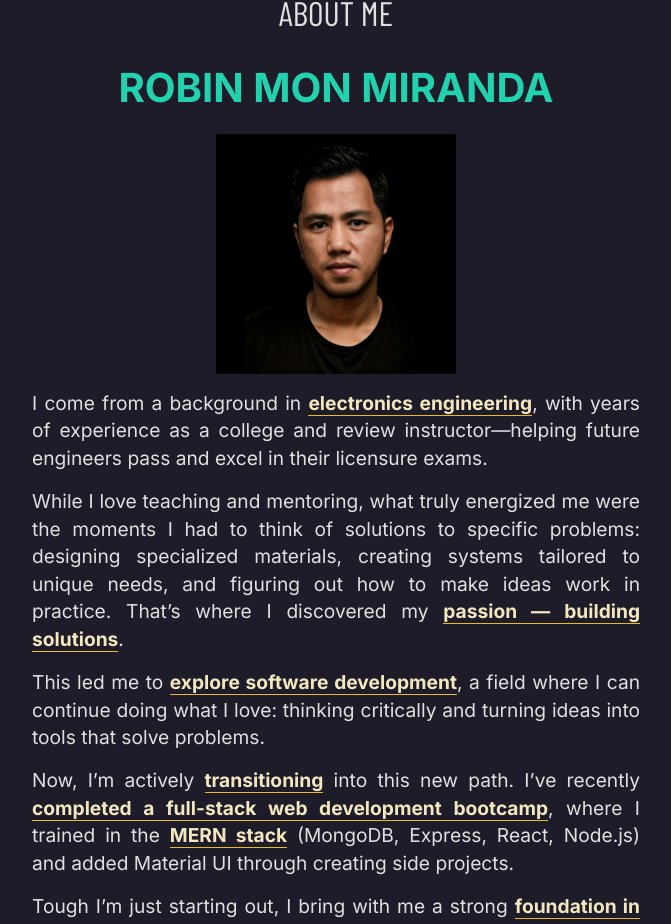
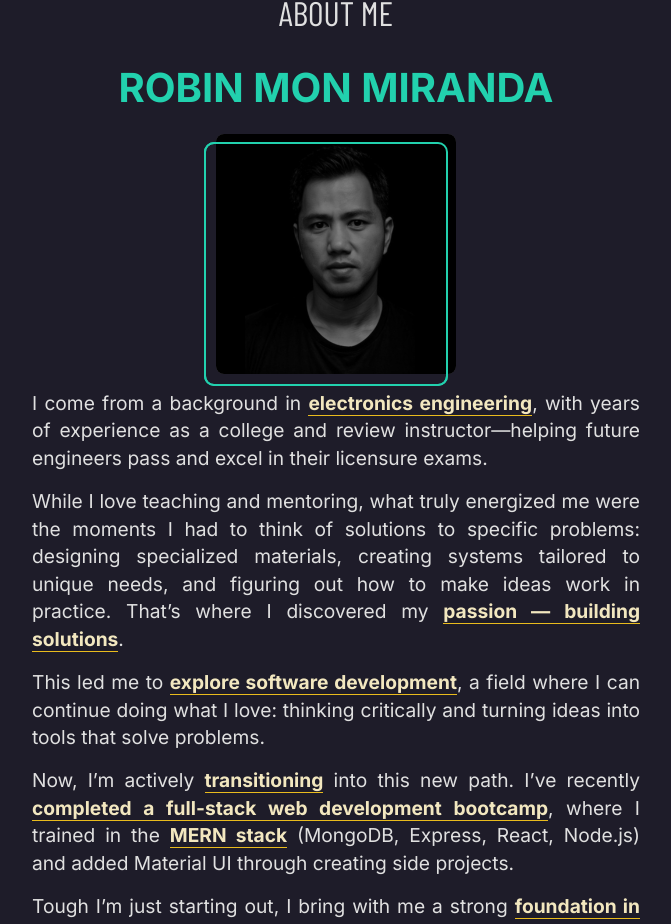
Before and after one commit to aramind/robin-mon-miranda-dev-portfolio, a React (Create React App) app: page / in a window 1280 px wide. Shown: the part 3207-4131 px from the top of the page, without its empty margins (304-975 px from the left). Built offline with nearby package versions, Linux system fonts and the light colour scheme; a web font is replaced by a local one.

Commit message:
feat: adding image effect on profile

```diff
--- a/src/sections/about/About.jsx
+++ b/src/sections/about/About.jsx
@@ -3,7 +3,9 @@ import SectionTitle from "../../components/SectionTitle";
 import { Avatar, Box, Chip, Stack, Typography } from "@mui/material";
 // import useIsInMobile from "../../hooks/useIsInMobile";
 import { aboutMe } from "../../data/data";
-import ImageWrapper from "../../components/ImageWrapper";
+import useIsInMobile from "../../hooks/useIsInMobile";
+import ImageForLargeScreen from "./ImageForLargeScreen";
+import ImageForMobileScreen from "./ImageForMobileScreen";
 
 const Highlighted = ({ children }) => (
   <Box
@@ -28,7 +30,7 @@ const ParagraphWrapper = ({ children }) => (
 
 const techStack = aboutMe?.stack;
 const About = () => {
-  // const isInMobile = useIsInMobile();
+  const isInMobile = useIsInMobile();
   return (
     <Box
       width={1}
@@ -62,31 +64,7 @@ const About = () => {
           alignItems="center"
           // className="outlined"
         >
-          <ImageWrapper
-            src="/assets/about/profile.png"
-            height="240px"
-            width="240px"
-          />
-          {/* <Box
-            height={{ xs: "200px", md: "240px" }}
-            width={{ xs: "200px", md: "240px" }}
-            sx={{ backgroundColor: (theme) => theme.palette.primary.main }}
-          /> */}
-
-          {/* {!isInMobile && (
-            <>
-              <ImageWrapper
-                src="/assets/ilms/2.png"
-                height="192px"
-                width="192px"
-              />
-              <ImageWrapper
-                src="/assets/ilms/3.png"
-                height="192px"
-                width="192px"
-              />
-            </>
-          )} */}
+          {isInMobile ? <ImageForMobileScreen /> : <ImageForLargeScreen />}
         </Stack>
         <ParagraphWrapper>
           I come from a background in{" "}
--- /dev/null
+++ b/src/sections/about/ImageForLargeScreen.jsx
@@ -0,0 +1,143 @@
+import React from "react";
+import ImageWrapper from "../../components/ImageWrapper";
+import { Box } from "@mui/material";
+
+const syncTransition = "opacity 0.8s ease";
+const BoxOutline = ({ isAbove }) => (
+  <Box
+    className={isAbove ? "top-outline" : "bottom-outline"}
+    position="absolute"
+    width="240px"
+    height="240px"
+    sx={{
+      // backgroundColor: (theme) => theme.palette.black.main,
+      outline: "2px solid",
+      outlineColor: (theme) => theme.palette.primary.main,
+      top: "10px", // push background down
+      right: "10px", // push background right
+      zIndex: isAbove ? 2 : 0,
+      borderRadius: "8px", // optional, for soft corners
+    }}
+  />
+);
+const ImageForLargeScreen = () => {
+  return (
+    <>
+      {/* <ImageWrapper
+            src="/assets/about/profile.png"
+            height="240px"
+            width="240px"
+          /> */}
+      <Box
+        position="relative"
+        width="240px"
+        height="240px"
+        sx={{
+          display: "inline-block",
+          cursor: "pointer",
+          // When hovering this container:
+          "&:hover .top-outline": {
+            opacity: 0,
+            transition: syncTransition,
+          },
+          "&:hover .tint-overlay": {
+            opacity: 0,
+            transition: syncTransition,
+          },
+          "&:hover .image-box": {
+            filter: "grayscale(0%)",
+            transition: syncTransition,
+          },
+        }}
+      >
+        {/* Offset square background */}
+        <BoxOutline isAbove={false} />
+        {/* line on top na mawawala on hove */}
+        <BoxOutline isAbove={true} className="top-outline" />
+        {/* image and tint overlay */}
+        <Box
+          className="image-box"
+          position="absolute"
+          top={0}
+          left={0}
+          zIndex={1}
+          sx={{
+            overflow: "hidden",
+            borderRadius: "8px",
+            cursor: "pointer",
+
+            filter: "grayscale(100%)",
+            transition: "filter 0.3s ease",
+            width: "240px",
+            height: "240px",
+            position: "relative",
+          }}
+          // sx={{
+          //   overflow: "hidden",
+          //   borderRadius: "4px",
+          //   cursor: "pointer",
+          //   position: "relative",
+          //   "&:hover .tint-overlay": {
+          //     opacity: 0,
+          //   },
+          // }}
+        >
+          <ImageWrapper
+            src="/assets/about/profile.png"
+            height="240px"
+            width="240px"
+          />
+          <Box
+            className="tint-overlay"
+            position="absolute"
+            top={0}
+            left={0}
+            width="100%"
+            height="100%"
+            sx={{
+              backgroundColor: (theme) => theme.palette.primary.dark,
+              mixBlendMode: "multiply",
+              opacity: 0.6,
+              transition: "opacity 0.3s ease",
+            }}
+          />
+          {/* <Box
+                className="image-overlay"
+                position="absolute"
+                top={0}
+                left={0}
+                width="100%"
+                height="100%"
+                sx={{
+                  backgroundColor: "rgba(0, 0, 0, 0.9)", // semi-transparent gray
+                  transition: "opacity 0.3s ease",
+                  opacity: 1,
+                }}
+              /> */}
+        </Box>
+      </Box>
+      {/* <Box
+            height={{ xs: "200px", md: "240px" }}
+            width={{ xs: "200px", md: "240px" }}
+            sx={{ backgroundColor: (theme) => theme.palette.primary.main }}
+          /> */}
+
+      {/* {!isInMobile && (
+            <>
+              <ImageWrapper
+                src="/assets/ilms/2.png"
+                height="192px"
+                width="192px"
+              />
+              <ImageWrapper
+                src="/assets/ilms/3.png"
+                height="192px"
+                width="192px"
+              />
+            </>
+          )} */}
+    </>
+  );
+};
+
+export default ImageForLargeScreen;
--- /dev/null
+++ b/src/sections/about/ImageForMobileScreen.jsx
@@ -0,0 +1,83 @@
+import { Box } from "@mui/material";
+import React from "react";
+import ImageWrapper from "../../components/ImageWrapper";
+
+const ImageForMobileScreen = () => {
+  return (
+    <>
+      {/* <ImageWrapper
+            src="/assets/about/profile.png"
+            height="240px"
+            width="240px"
+          /> */}
+      <Box
+        position="relative"
+        width="240px"
+        height="240px"
+        sx={{
+          display: "inline-block",
+        }}
+      >
+        {/* Offset square background */}
+        <Box
+          position="absolute"
+          width="240px"
+          height="240px"
+          sx={{
+            // backgroundColor: (theme) => theme.palette.black.main,
+            outline: "2px solid",
+            outlineColor: (theme) => theme.palette.primary.main,
+            top: "8px", // push background down
+            right: "8px", // push background right
+            zIndex: 0,
+            borderRadius: "8px", // optional, for soft corners
+          }}
+        />
+        {/* Actual profile image on top */}
+        <Box
+          position="absolute"
+          top={0}
+          left={0}
+          zIndex={-1}
+          sx={{
+            overflow: "hidden",
+            borderRadius: "8px",
+            cursor: "pointer",
+            // "& img": {
+            //   filter: "grayscale(100%)",
+            //   transition: "filter 0.3s ease",
+            // },
+            // "&:hover img": {
+            //   filter: "grayscale(0%)",
+            // },
+            // "&:hover .tint-overlay": {
+            //   opacity: 0,
+            // },
+          }}
+        >
+          <ImageWrapper
+            src="/assets/about/profile.png"
+            height="240px"
+            width="240px"
+          />
+          {/* <Box
+            className="tint-overlay"
+            position="absolute"
+            top={0}
+            left={0}
+            width="100%"
+            height="100%"
+            sx={{
+              backgroundColor: (theme) => theme.palette.primary.dark,
+              mixBlendMode: "multiply",
+              opacity: 0.6,
+              transition: "opacity 0.3s ease",
+            }}
+          /> */}
+        </Box>
+      </Box>
+    </>
+  );
+};
+
+export default ImageForMobileScreen;
```
